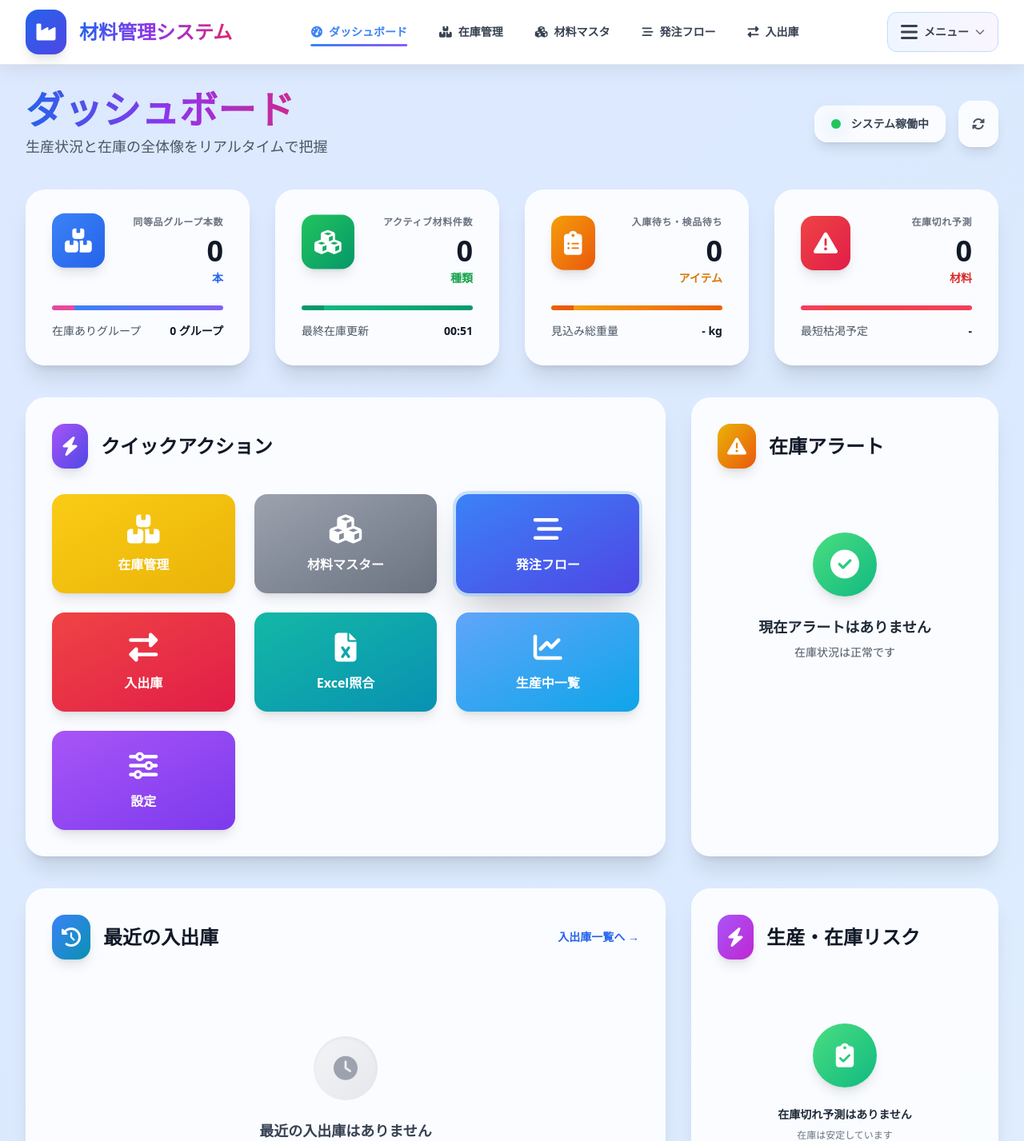
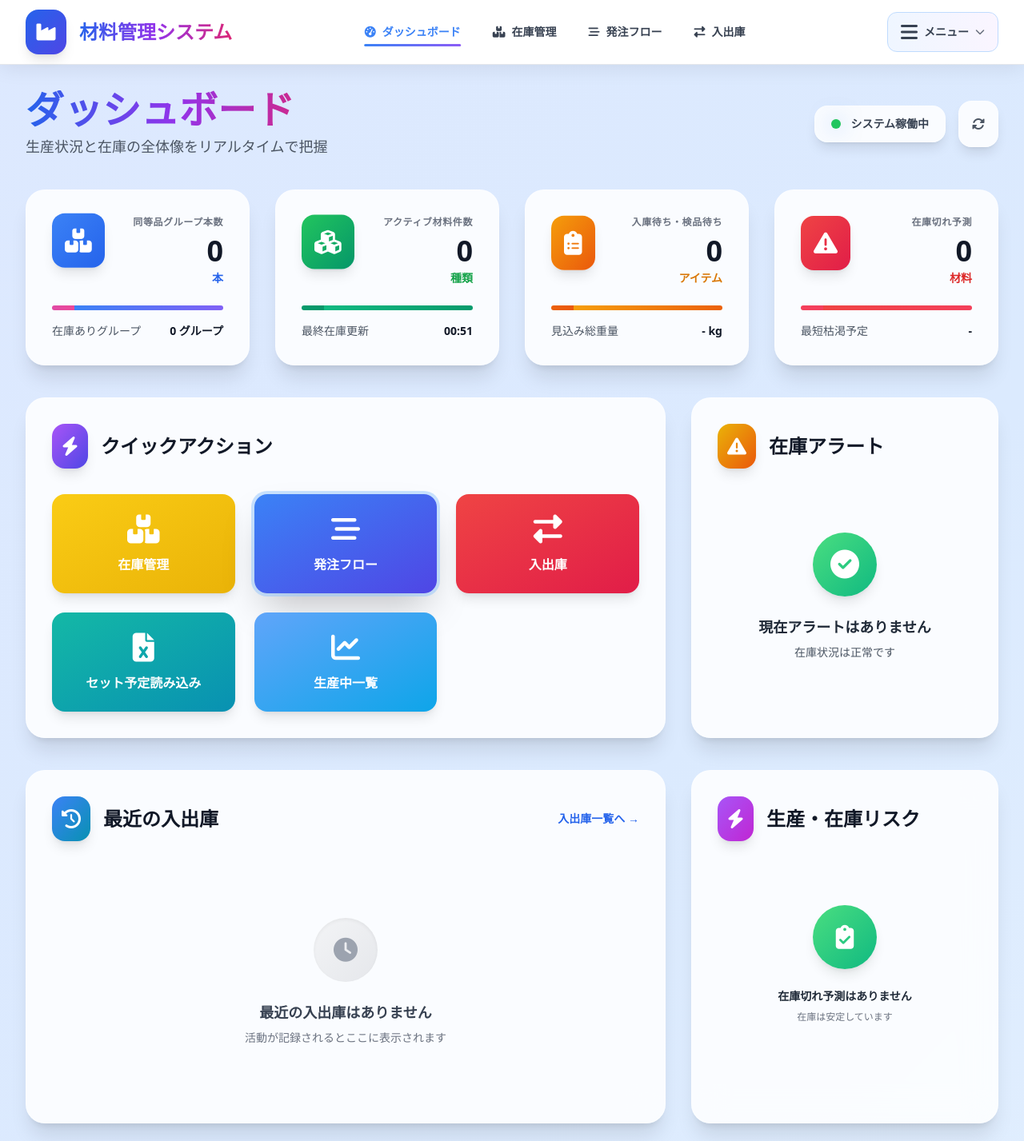
Before and after one commit to Araiseimitsu/matemane, a FastAPI app: page / in a window 1280 px wide. Shown: the top 1427 px of the page at 80% size. Run offline with FastAPI, Linux system fonts and the light colour scheme; data comes from the database, SQL or seed files in the repository; data that the repository does not hold is empty; some libraries are stand-ins or nearby versions.

Commit message:
refactor(ui): 材料マスタのナビゲーションをダッシュボードから移動
材料マスタのリンクをダッシュボードのアクションカードから削除し、ナビゲーションメニューに統合
Excel照合の表示名をセット予定読み込みに変更

```diff
--- a/src/templates/base.html
+++ b/src/templates/base.html
@@ -204,9 +204,6 @@
           <a href="/inventory" class="nav-link text-gray-700 hover:text-blue-600 px-4 py-2 rounded-xl text-sm font-semibold">
             <i class="fas fa-boxes mr-2"></i>在庫管理
           </a>
-          <a href="/materials" class="nav-link text-gray-700 hover:text-blue-600 px-4 py-2 rounded-xl text-sm font-semibold">
-            <i class="fas fa-cubes mr-2"></i>材料マスタ
-          </a>
           <a href="/order-flow" class="nav-link text-gray-700 hover:text-blue-600 px-4 py-2 rounded-xl text-sm font-semibold">
             <i class="fas fa-stream mr-2"></i>発注フロー
           </a>
@@ -240,6 +237,9 @@
               <a href="/production-schedule" class="user-menu-item flex items-center px-5 py-3 text-sm text-gray-700 font-medium">
                 <i class="fas fa-list-check mr-3 text-purple-500"></i>生産中一覧
               </a>
+              <a href="/materials" class="user-menu-item flex items-center px-5 py-3 text-sm text-gray-700 font-medium">
+                <i class="fas fa-cubes mr-3 text-blue-500"></i>材料マスタ
+              </a>
               <a href="/settings#density-presets" class="user-menu-item flex items-center px-5 py-3 text-sm text-gray-700 font-medium">
                 <i class="fas fa-cog mr-3 text-gray-500"></i>比重管理
               </a>
@@ -266,9 +266,6 @@
         <a href="/inventory" class="nav-link text-gray-700 hover:text-blue-600 flex items-center px-4 py-3 rounded-xl text-base font-semibold">
           <i class="fas fa-boxes mr-3 w-5"></i>在庫管理
         </a>
-        <a href="/materials" class="nav-link text-gray-700 hover:text-blue-600 flex items-center px-4 py-3 rounded-xl text-base font-semibold">
-          <i class="fas fa-cubes mr-3 w-5"></i>材料マスタ
-        </a>
         <a href="/order-flow" class="nav-link text-gray-700 hover:text-blue-600 flex items-center px-4 py-3 rounded-xl text-base font-semibold">
           <i class="fas fa-stream mr-3 w-5"></i>発注フロー
         </a>
@@ -284,6 +281,9 @@
         </a>
         <a href="/production-schedule" class="nav-link text-gray-700 hover:text-blue-600 flex items-center px-4 py-3 rounded-xl text-base font-semibold">
           <i class="fas fa-list-check mr-3 w-5"></i>生産中一覧
+        </a>
+        <a href="/materials" class="nav-link text-gray-700 hover:text-blue-600 flex items-center px-4 py-3 rounded-xl text-base font-semibold">
+          <i class="fas fa-cubes mr-3 w-5"></i>材料マスタ
         </a>
         <a href="/settings#density-presets" class="nav-link text-gray-700 hover:text-blue-600 flex items-center px-4 py-3 rounded-xl text-base font-semibold">
           <i class="fas fa-cog mr-3 w-5"></i>比重管理
--- a/src/templates/dashboard.html
+++ b/src/templates/dashboard.html
@@ -361,17 +361,6 @@ endblock %} {% block extra_head %}
               </div>
             </a>
             <a
-              href="/materials"
-              class="action-card relative flex flex-col items-center p-6 bg-gradient-to-br from-gray-400 to-gray-500 hover:from-gray-500 hover:to-gray-600 rounded-2xl shadow-lg text-center transform transition-all duration-300"
-            >
-              <i
-                class="fas fa-cubes text-4xl text-white mb-3 relative z-10"
-              ></i>
-              <div class="text-base font-black text-white relative z-10">
-                材料マスター
-              </div>
-            </a>
-            <a
               href="/order-flow"
               class="action-card relative flex flex-col items-center p-6 bg-gradient-to-br from-blue-500 to-indigo-600 hover:from-blue-600 hover:to-indigo-700 rounded-2xl shadow-2xl text-center transform transition-all duration-300 ring-4 ring-blue-300 ring-opacity-50"
             >
@@ -401,7 +390,7 @@ endblock %} {% block extra_head %}
                 class="fas fa-file-excel text-4xl text-white mb-3 relative z-10"
               ></i>
               <div class="text-base font-black text-white relative z-10">
-                Excel照合
+                セット予定読み込み
               </div>
             </a>
             <a
@@ -413,17 +402,6 @@ endblock %} {% block extra_head %}
               ></i>
               <div class="text-base font-black text-white relative z-10">
                 生産中一覧
-              </div>
-            </a>
-            <a
-              href="/settings"
-              class="action-card relative flex flex-col items-center p-6 bg-gradient-to-br from-purple-500 to-violet-600 hover:from-purple-600 hover:to-violet-700 rounded-2xl shadow-lg text-center transform transition-all duration-300"
-            >
-              <i
-                class="fas fa-sliders-h text-4xl text-white mb-3 relative z-10"
-              ></i>
-              <div class="text-base font-black text-white relative z-10">
-                設定
               </div>
             </a>
           </div>
```
